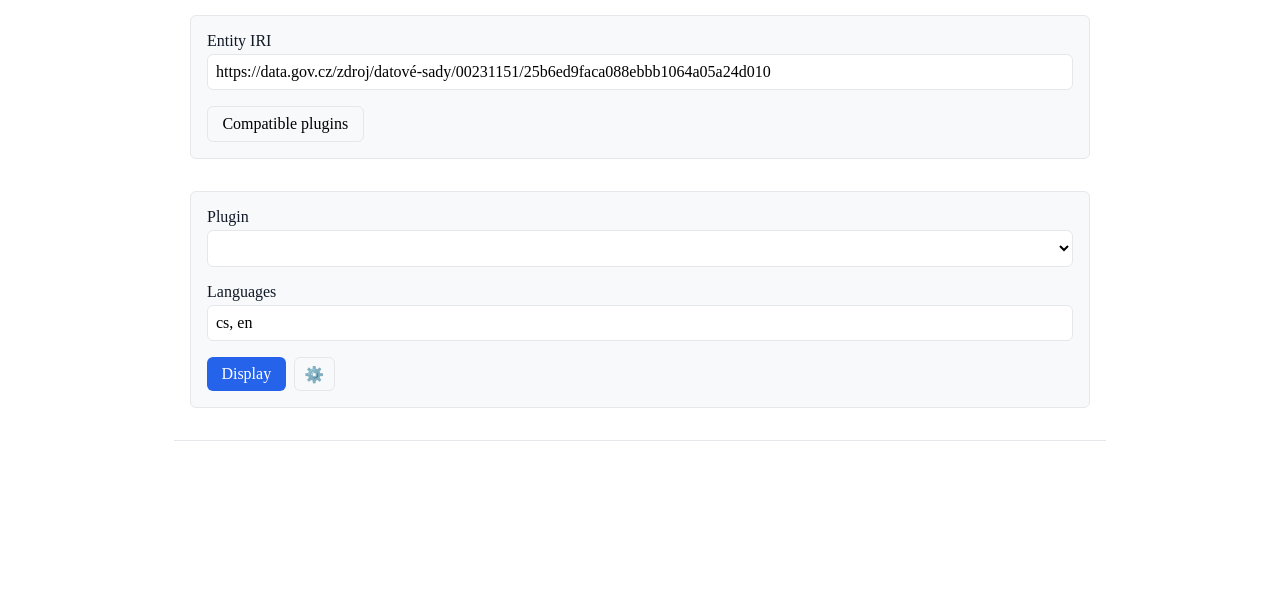
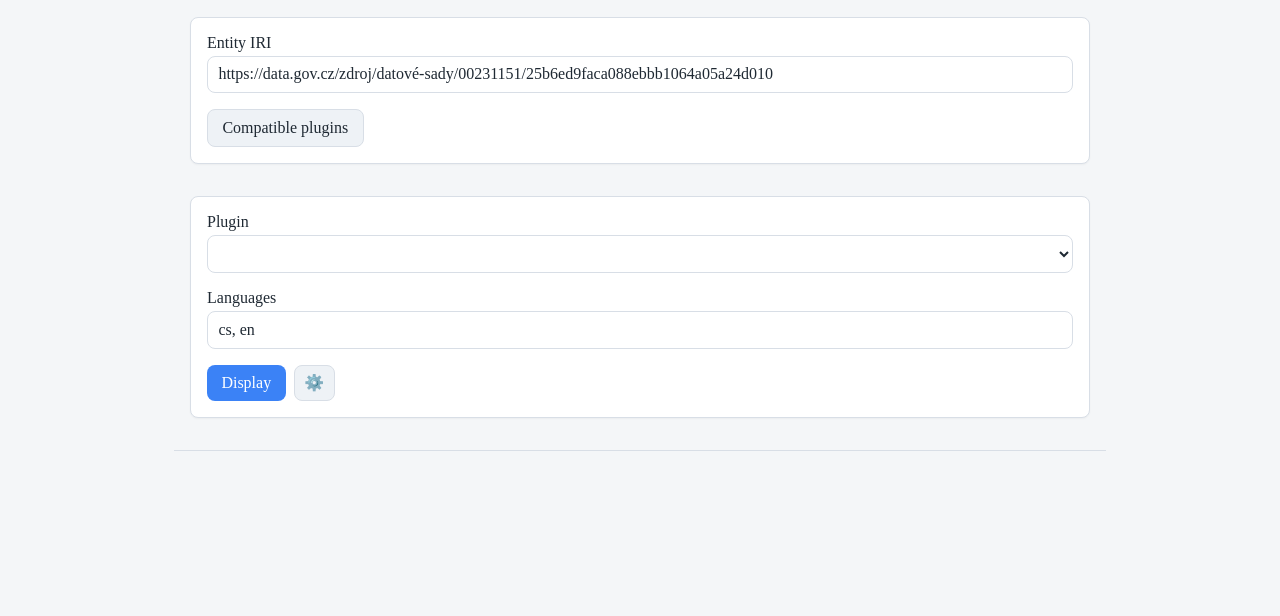
Before and after one commit to adamrer/rdf-viewer, a website built with Vite: page index.html in a window 1280 px wide. Shown: the part 184-800 px from the top of the page. Built offline with nearby package versions, Linux system fonts and the light colour scheme.

Commit message:
Change colors

```diff
--- a/src/ui/styles.css
+++ b/src/ui/styles.css
@@ -3,14 +3,24 @@
 ====================================================== */
 
 :root {
-  --color-bg: #ffffff;
-  --color-surface: #f8f9fa;
-  --color-border: #e5e7eb;
-  --color-text: #111827;
+  /* Backgrounds */
+  --color-bg: #f4f6f8;
+  --color-surface: #ffffff;
+  --color-surface-alt: #eef2f6;
+
+  /* Borders */
+  --color-border: #d8dee6;
+
+  /* Text */
+  --color-text: #1f2933;
   --color-muted: #6b7280;
-  --color-accent: #2563eb;
 
-  --radius: 6px;
+  /* Accent */
+  --color-accent: #3b82f6;
+  --color-accent-hover: #2563eb;
+
+  /* Layout */
+  --radius: 8px;
   --spacing-xs: 0.25rem;
   --spacing-sm: 0.5rem;
   --spacing-md: 1rem;
@@ -42,7 +52,7 @@ body {
   align-items: center;
   padding: var(--spacing-md) var(--spacing-lg);
   border-bottom: 1px solid var(--color-border);
-  background: var(--color-surface);
+  background: var(--color-surface-alt);
 }
 
 #app {
@@ -70,6 +80,7 @@ body {
   padding: var(--spacing-md);
   border: 1px solid var(--color-border);
   border-radius: var(--radius);
+  box-shadow: 0 1px 2px rgba(0, 0, 0, 0.04);
 }
 
 
@@ -97,18 +108,25 @@ button {
 }
 
 input,
-select {
-  padding: 0.5rem;
+select,
+textarea {
+  background-color: #ffffff;
+  color: var(--color-text);
+  border: 1px solid var(--color-border);
   border-radius: var(--radius);
-  border: 1px solid var(--color-border);
-  background: #fff;
-  min-width: 200px;
+  padding: 0.55rem 0.65rem;
 }
 
 input:focus,
-select:focus {
+select:focus,
+textarea:focus {
   outline: none;
   border-color: var(--color-accent);
+  box-shadow: 0 0 0 2px rgba(59, 130, 246, 0.15);
+}
+
+input::placeholder {
+  color: #9aa5b1;
 }
 
 
@@ -117,18 +135,28 @@ select:focus {
 ====================================================== */
 
 button {
-  padding: 0.5rem 0.9rem;
+  padding: 0.55rem 0.9rem;
   border-radius: var(--radius);
   border: 1px solid var(--color-border);
-  background: var(--color-surface);
+  background: var(--color-surface-alt);
+  color: var(--color-text);
   cursor: pointer;
   transition: 0.15s ease;
 }
 
-/* button:hover {
-  background: #44b1fa;
-} */
+button:hover {
+  background: #e2e8f0;
+}
 
+.btn-primary {
+  background: var(--color-accent);
+  color: white;
+  border: none;
+}
+
+.btn-primary:hover {
+  background: var(--color-accent-hover);
+}
 .btn-primary {
   background: var(--color-accent);
   color: white;
```
